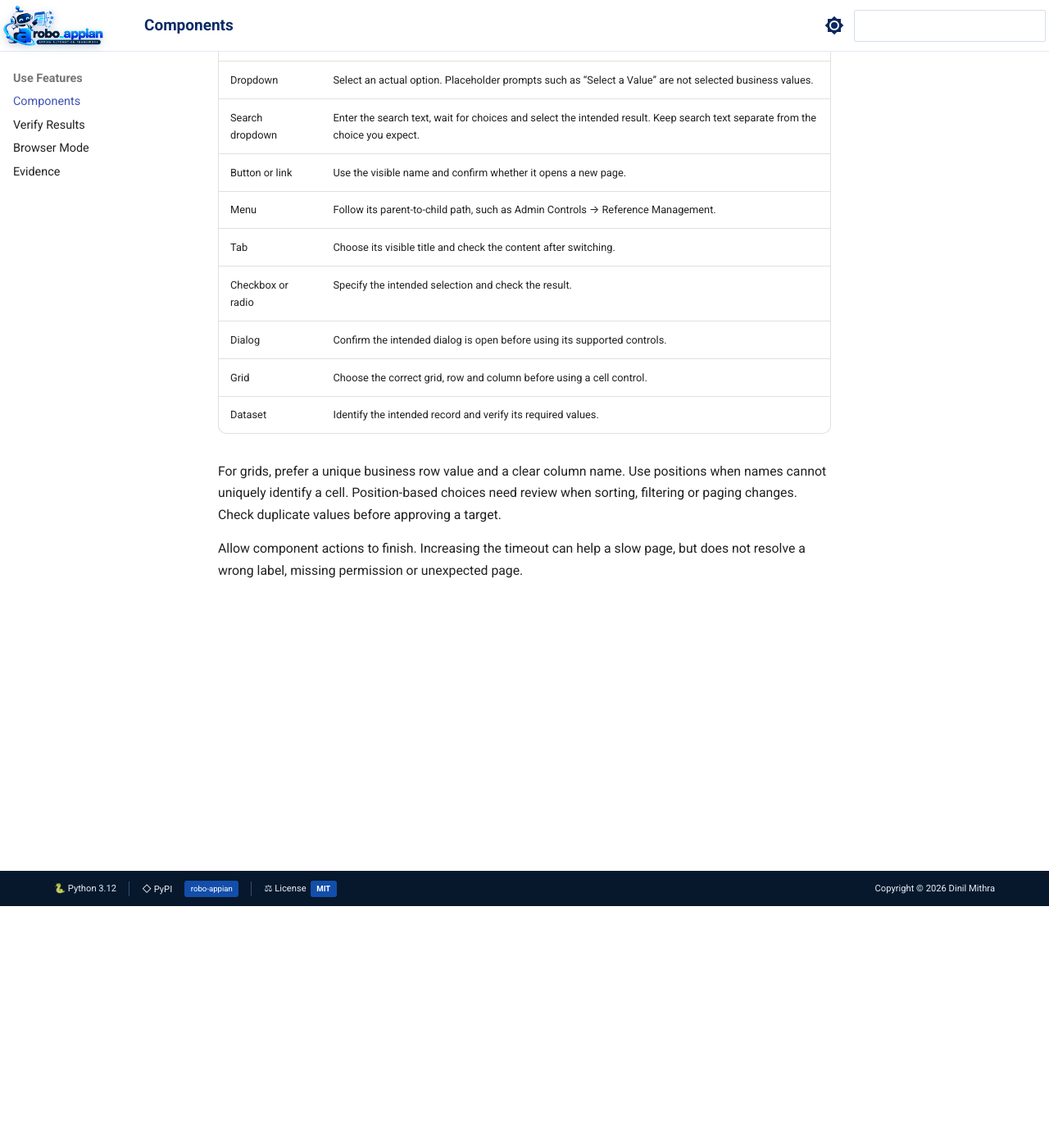
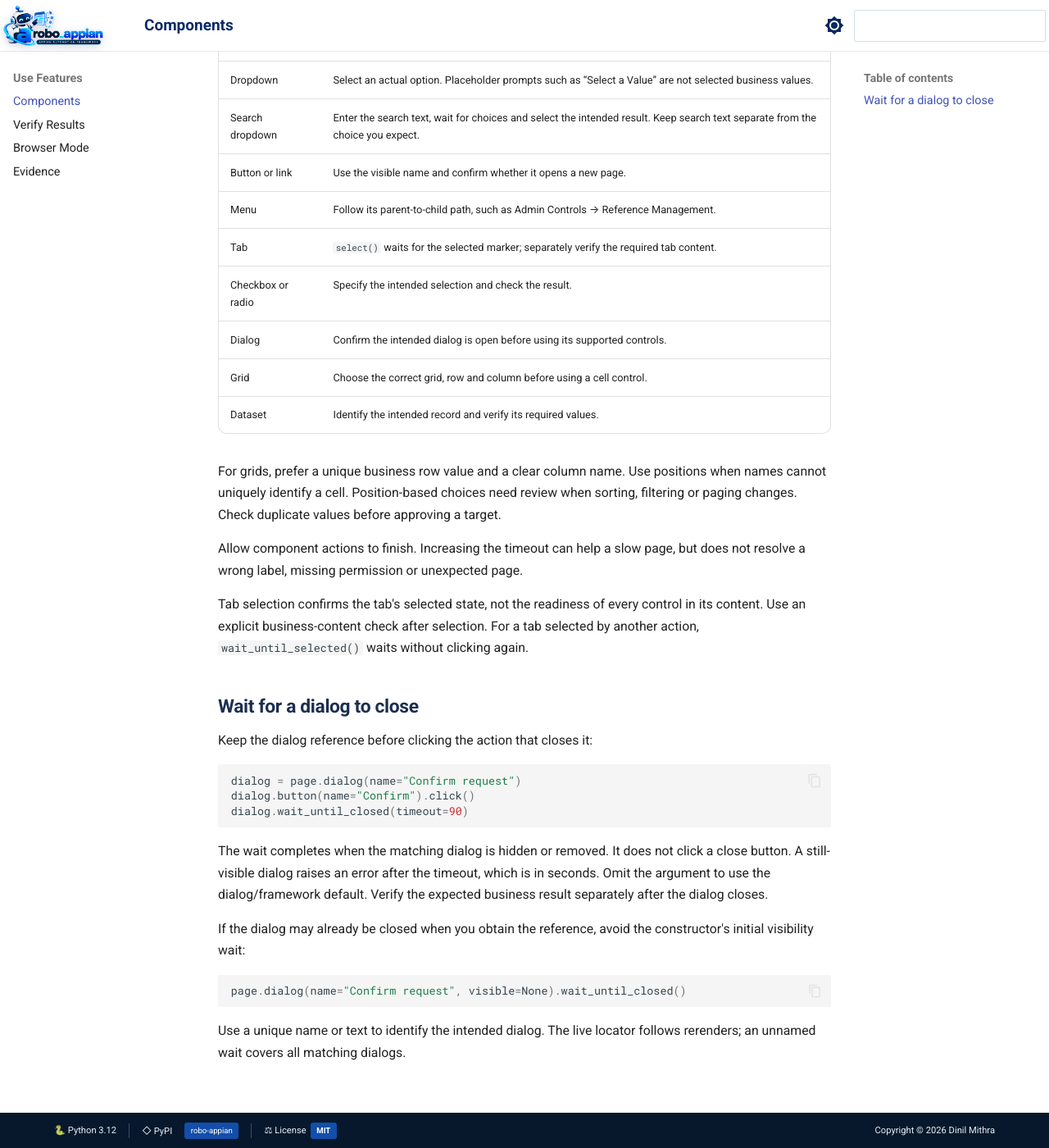
Before and after one commit to dinilmithra/robo-appian-docs, an MkDocs documentation site: the page built from docs/guides/components.md, in a window 1280 px wide and 1400 px high, scrolled down 295 px. Shown: the whole window at 82% size. Built offline with MkDocs 1.6.1 and Material for MkDocs 9.7.7, drawn with Linux system fonts in a browser that asks for light colours.

Commit message:
Update documentation: refine date handling instructions and enhance clarity in troubleshooting and component usage sections

````diff
--- a/docs/guides/components.md
+++ b/docs/guides/components.md
@@ -5,12 +5,12 @@ Choose the component that matches how the application control behaves.
 | Control | How to use it reliably |
 | --- | --- |
 | Textbox | Identify its field label, enter the required value, then send Enter or Tab only when the workflow needs it. |
-| Date | Enter the required date and explicitly move focus away to commit it before checking the result. |
+| Date | Fill the date and immediately call `blur()` to commit it before checking the result. |
 | Dropdown | Select an actual option. Placeholder prompts such as “Select a Value” are not selected business values. |
 | Search dropdown | Enter the search text, wait for choices and select the intended result. Keep search text separate from the choice you expect. |
 | Button or link | Use the visible name and confirm whether it opens a new page. |
 | Menu | Follow its parent-to-child path, such as Admin Controls → Reference Management. |
-| Tab | Choose its visible title and check the content after switching. |
+| Tab | `select()` waits for the selected marker; separately verify the required tab content. |
 | Checkbox or radio | Specify the intended selection and check the result. |
 | Dialog | Confirm the intended dialog is open before using its supported controls. |
 | Grid | Choose the correct grid, row and column before using a cell control. |
@@ -22,3 +22,32 @@ sorting, filtering or paging changes. Check duplicate values before approving a
 
 Allow component actions to finish. Increasing the timeout can help a slow page,
 but does not resolve a wrong label, missing permission or unexpected page.
+
+Tab selection confirms the tab's selected state, not the readiness of every control
+in its content. Use an explicit business-content check after selection. For a tab
+selected by another action, `wait_until_selected()` waits without clicking again.
+
+## Wait for a dialog to close
+
+Keep the dialog reference before clicking the action that closes it:
+
+```python
+dialog = page.dialog(name="Confirm request")
+dialog.button(name="Confirm").click()
+dialog.wait_until_closed(timeout=90)
+```
+
+The wait completes when the matching dialog is hidden or removed. It does not
+click a close button. A still-visible dialog raises an error after the timeout,
+which is in seconds. Omit the argument to use the dialog/framework default.
+Verify the expected business result separately after the dialog closes.
+
+If the dialog may already be closed when you obtain the reference, avoid the
+constructor's initial visibility wait:
+
+```python
+page.dialog(name="Confirm request", visible=None).wait_until_closed()
+```
+
+Use a unique name or text to identify the intended dialog. The live locator follows
+rerenders; an unnamed wait covers all matching dialogs.
````
Also changed, not shown: README.md (+6 -4 lines), docs/features.md (+1 -1 lines), docs/getting-started/troubleshooting.md (+1 -1 lines).
